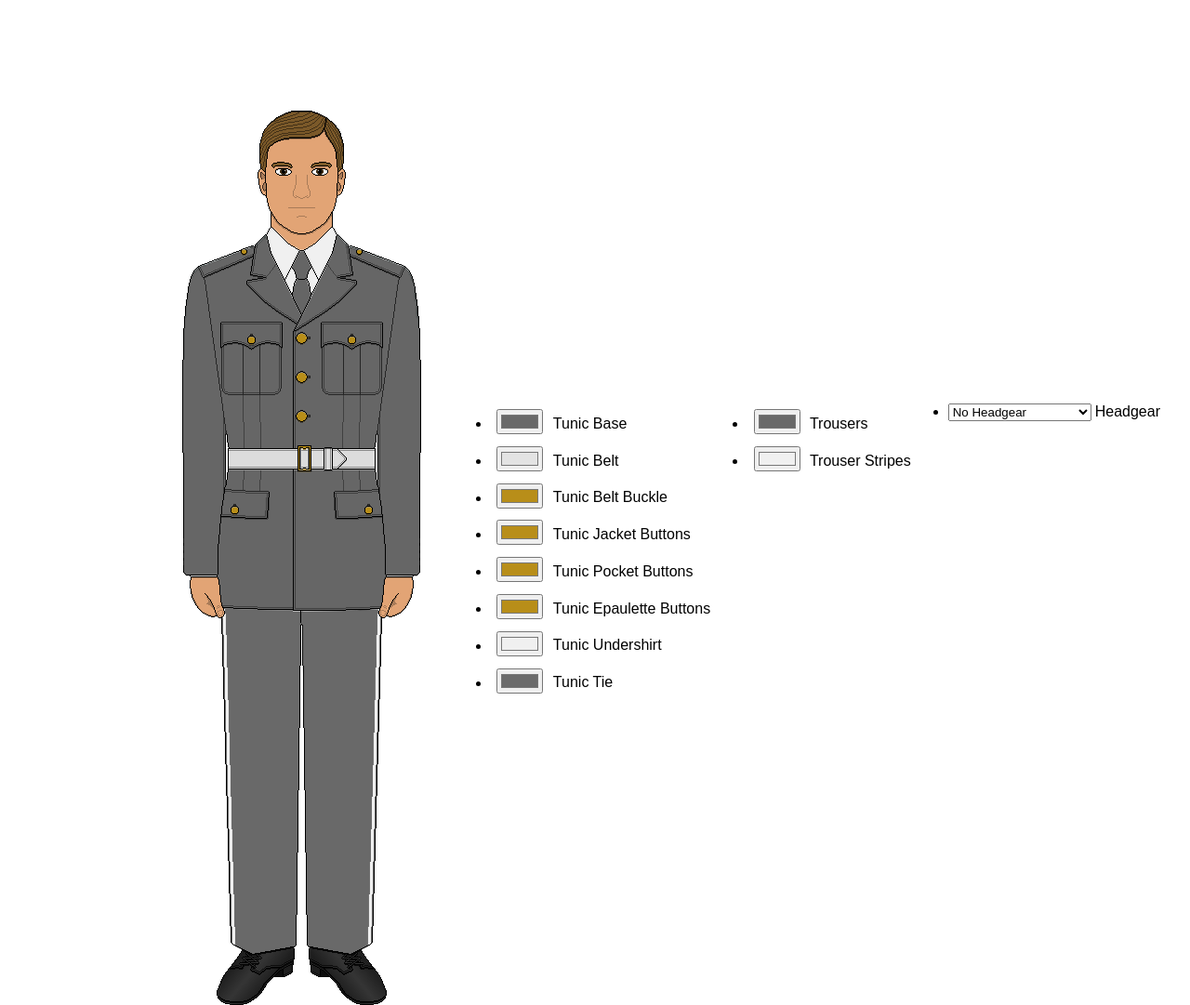
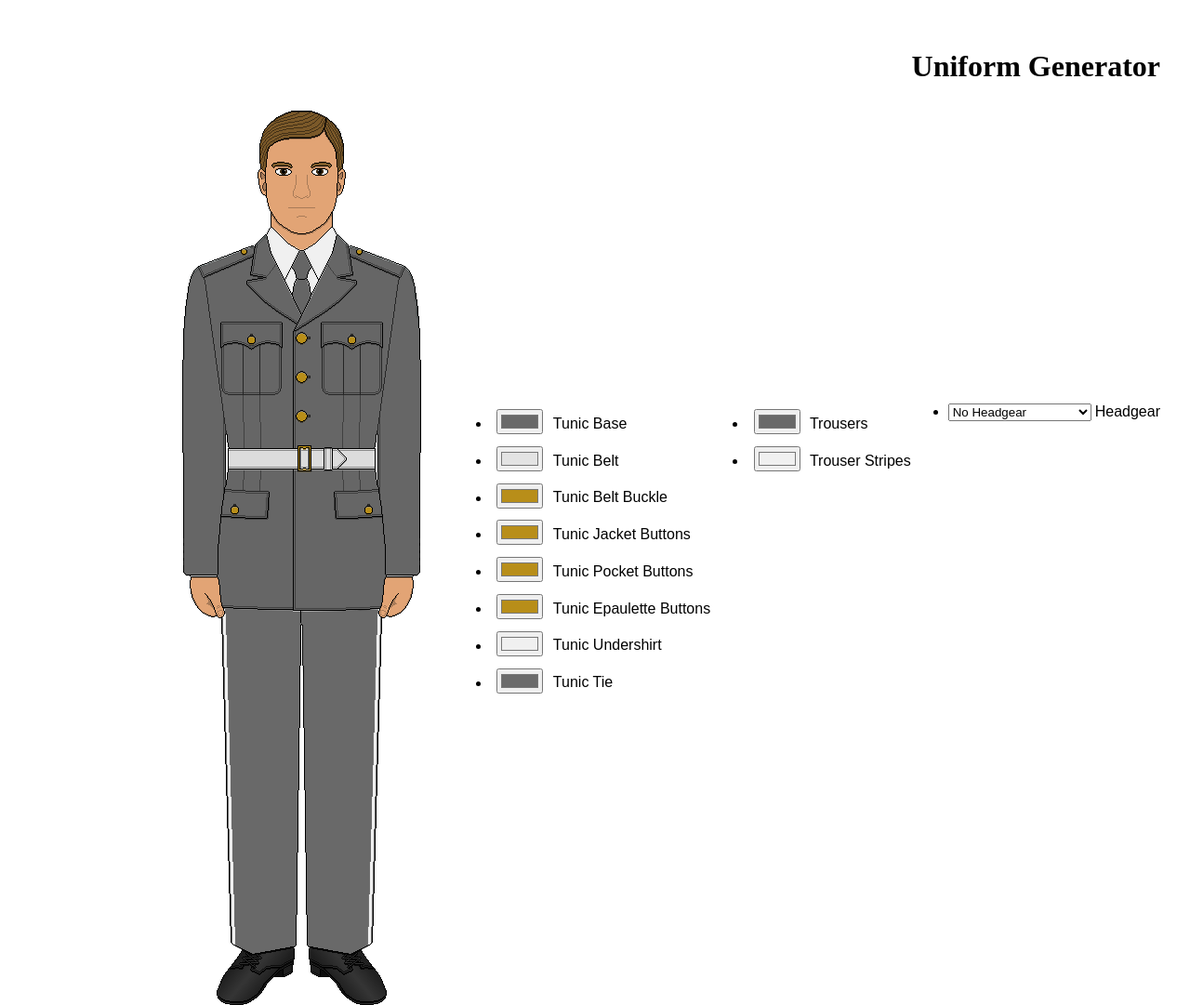
Before and after one commit to wills-web/WorldBuilderTools, a plain HTML site: page public/UniformGenerator/index.html in a window 1280 px wide. Shown: the whole page at 93% size. Drawn offline with Linux system fonts and the light colour scheme.

```diff
--- a/public/UniformGenerator/index.html
+++ b/public/UniformGenerator/index.html
@@ -38,7 +38,11 @@
             <img class="background-image" src="img/test_base.png" alt="">
         </div>
 
-        <div class="colors">
+        <div class="notes">
+            <h1>Uniform Generator</h1>
+        </div>
+
+        <div class="options">
             <ul>
                 <li>
                     <input type="color" id="colour-tunic-base" name="colour-tunic-base" value="#000">
--- a/public/UniformGenerator/main.css
+++ b/public/UniformGenerator/main.css
@@ -45,10 +45,18 @@
   z-index: 1;
 }
 
-.colors {
+.options {
   display: flex;
   position: fixed;
   bottom: 2em;
+  right: 2em;
+  z-index: 3;
+}
+
+.notes {
+  display: flex;
+  position: fixed;
+  top: 2em;
   right: 2em;
   z-index: 3;
 }
```
